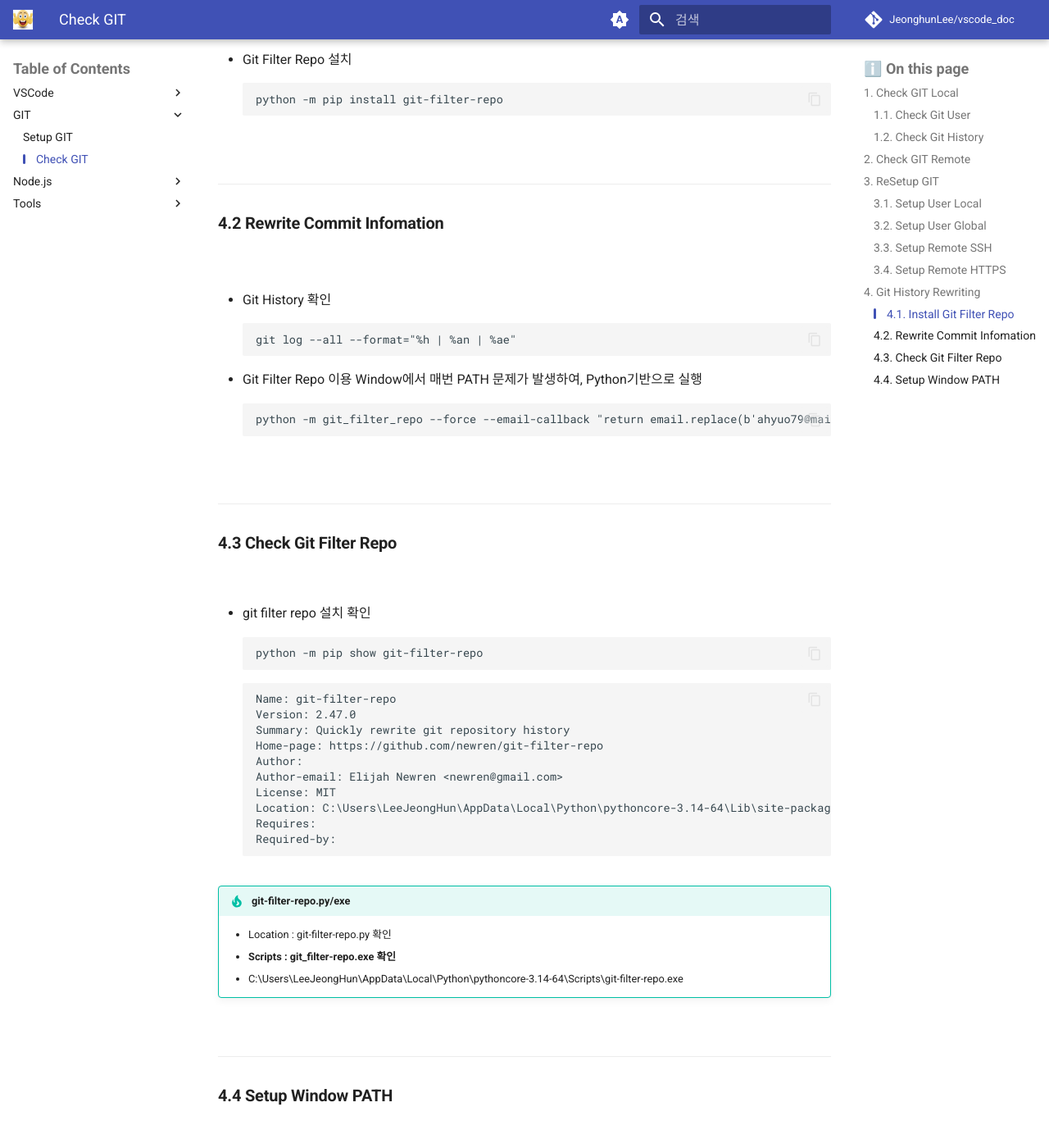
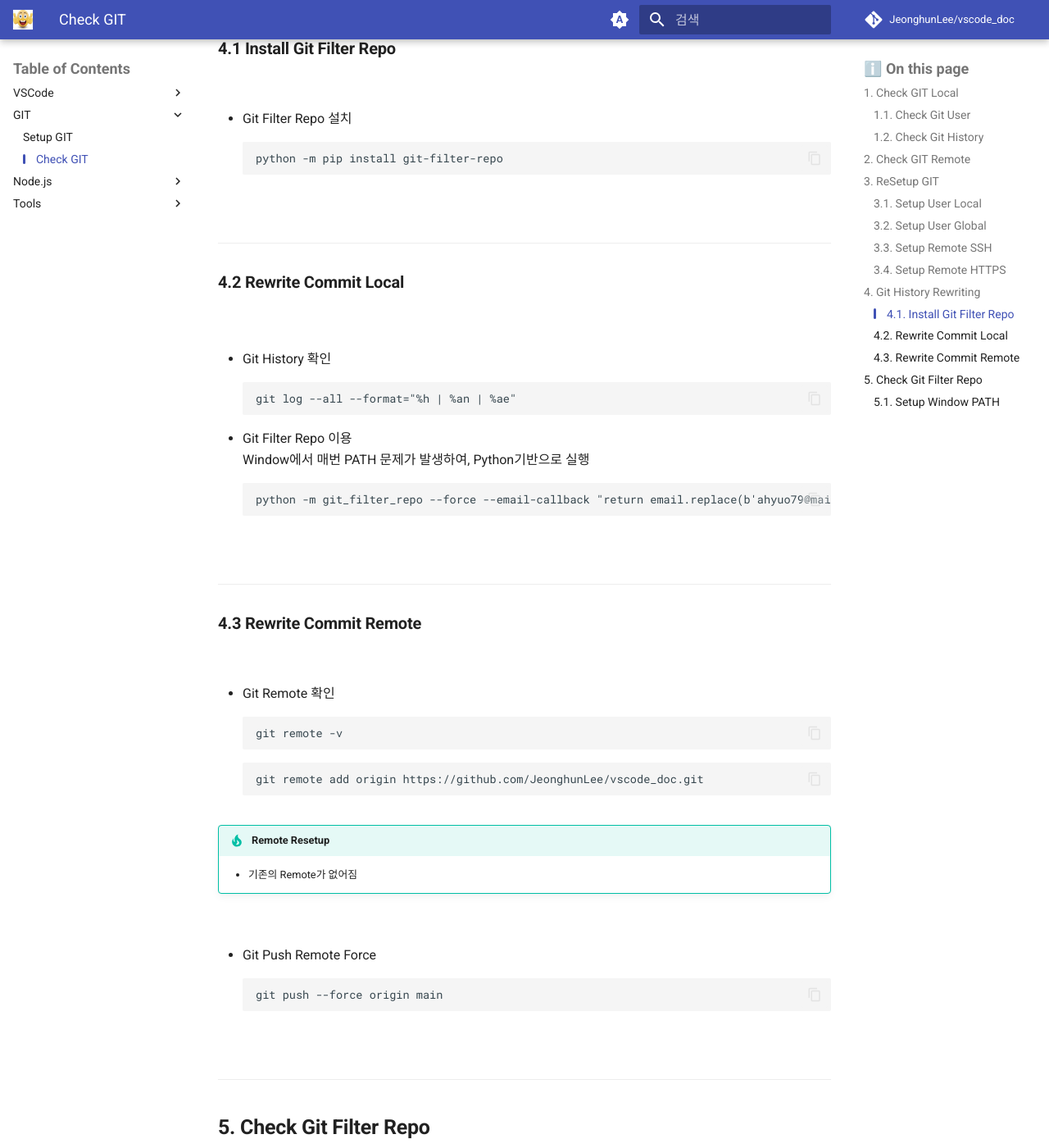
Before and after one commit to JeonghunLee/vscode_doc, an MkDocs documentation site: the page built from docs/git_setup_project.md, in a window 1280 px wide and 1400 px high, scrolled down 9017 px. Shown: the whole window at 82% size. Built offline with MkDocs 1.6.1 and Material for MkDocs 9.7.7, drawn with Linux system fonts in a browser that asks for light colours; comment, search, counter and statistics services are not loaded; some of the changed text lies outside the part shown.

Commit message:
Enhance Git history rewriting documentation: add tips for correcting commit username and email, and clarify sections on rewriting local and remote commits.

````diff
--- a/docs/git_setup_project.md
+++ b/docs/git_setup_project.md
@@ -384,6 +384,9 @@
 <br/>
 
 !!! tip "Git History Rewriting"
+    * 과거에 Git Commit Username 과 User.Email 잘못 올리 경우, 각 부분을 수정할 경우
+    * 과거의 Git Commit 정보를 수정하고 싶을 경우
+
 
 <br/>
 
@@ -402,7 +405,7 @@
 
 ---
 
-### Rewrite Commit Infomation
+### Rewrite Commit Local
 
 <br/>
 
@@ -417,15 +420,42 @@
 python -m git_filter_repo --force --email-callback "return email.replace(b'ahyuo79@mail.com', b'ahyuo79@gmail.com')"
 ```
 
+<br/>
+
+---
 
 
+### Rewrite Commit Remote
+
+<br/>
+
+
+* Git Remote 확인
+```
+git remote -v
+```
+```
+git remote add origin https://github.com/JeonghunLee/vscode_doc.git
+```
+
+!!! tip "Remote Resetup"
+    * 기존의 Remote가 없어짐
+
+<br/>
+
+
+* Git Push Remote Force
+```
+git push --force origin main
+```
 
 <br/>
 
 ---
 
 
-### Check Git Filter Repo
+
+## Check Git Filter Repo
 
 <br/>
 
````
